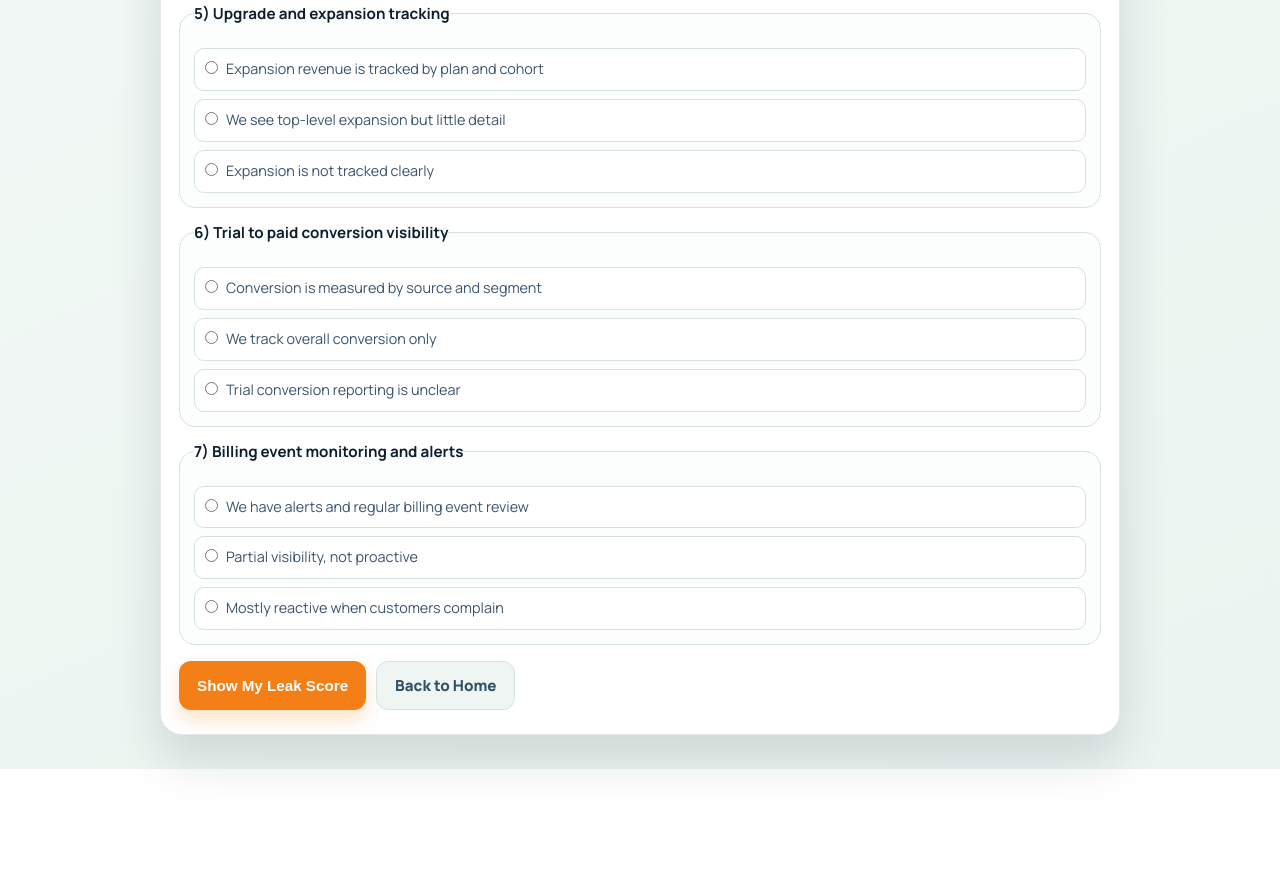
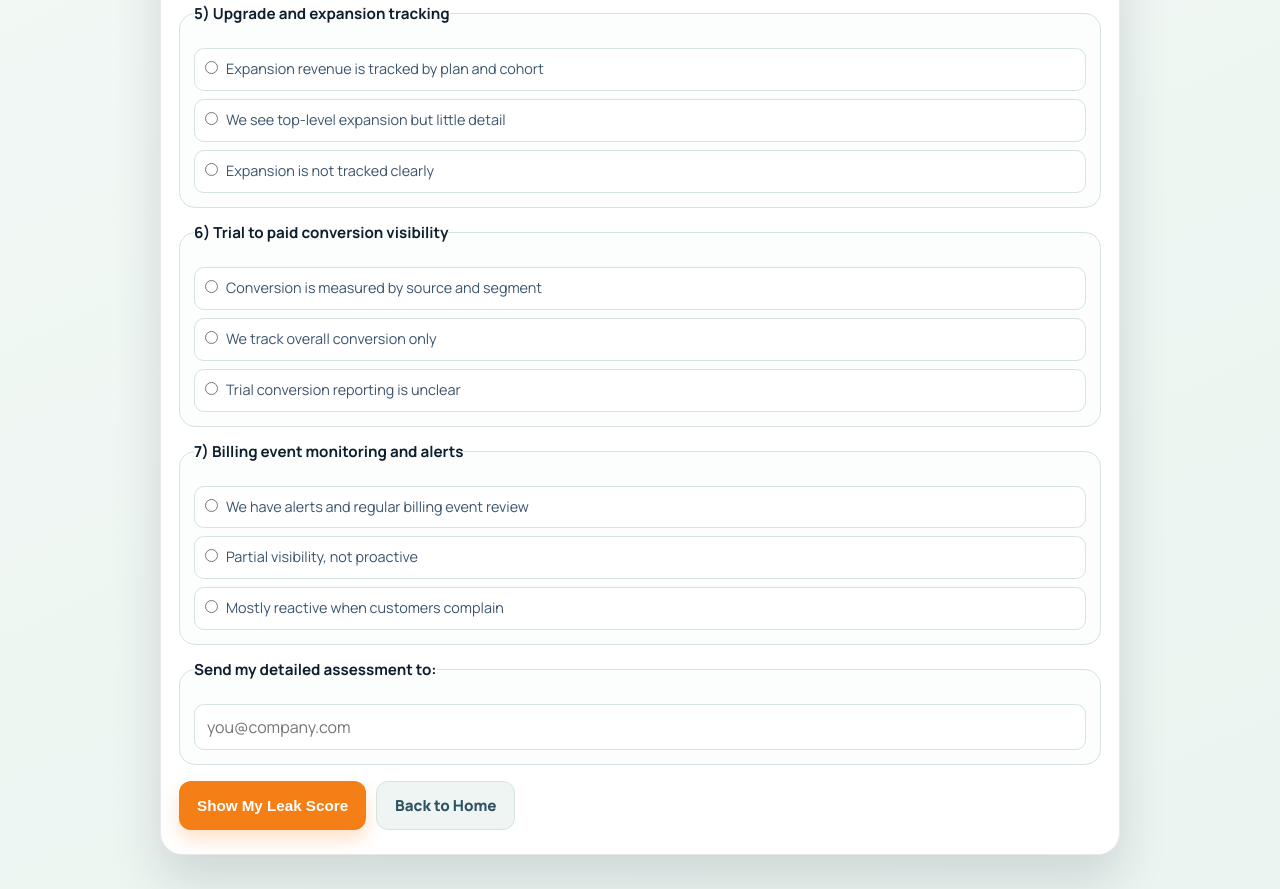
Before and after one commit to Lemagicrach/Stripe-Audit, a plain HTML site: page assessment.html in a window 1280 px wide. Shown: the part 1430-2319 px from the top of the page. Before the commit the page ends 2199 px from the top, so only its background shows below. Drawn offline with Linux system fonts and the light colour scheme.

Commit message:
feat: add email capture field to assessment form for follow-up leads

```diff
--- a/assessment.html
+++ b/assessment.html
@@ -397,6 +397,17 @@
                             <label class="option"><input type="radio" name="alerts" value="3">Mostly reactive when customers complain</label>
                         </div>
                     </fieldset>
+
+                    <fieldset class="q-card">
+                        <legend class="q-title">Send my detailed assessment to:</legend>
+                        <input
+                            type="email"
+                            name="lead_email"
+                            placeholder="you@company.com"
+                            required
+                            style="width: 100%; border: 1px solid var(--line); border-radius: 10px; padding: 11px 12px; font: inherit; color: var(--ink); background: #fff;"
+                        >
+                    </fieldset>
                 </div>
 
                 <div class="actions">
```
